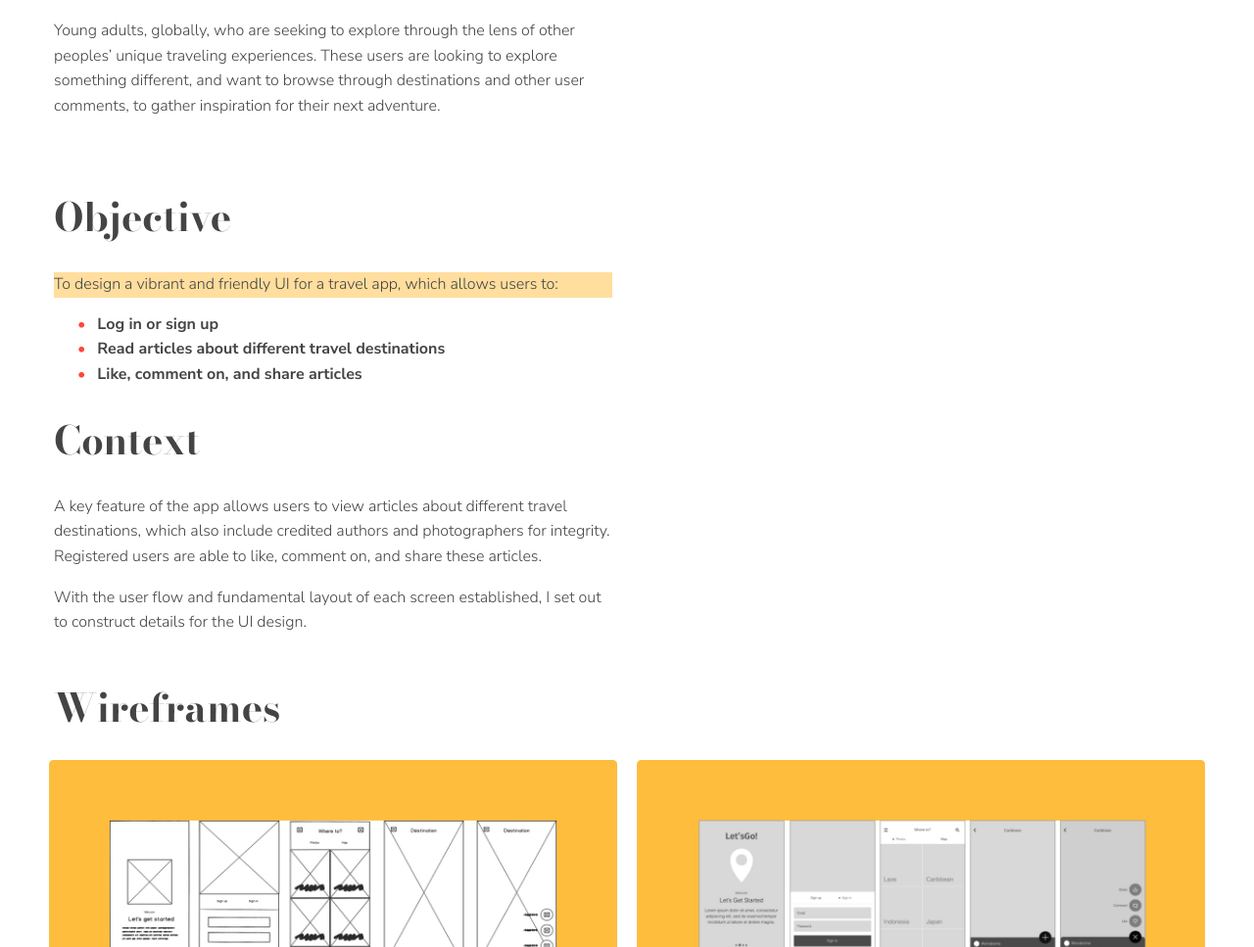
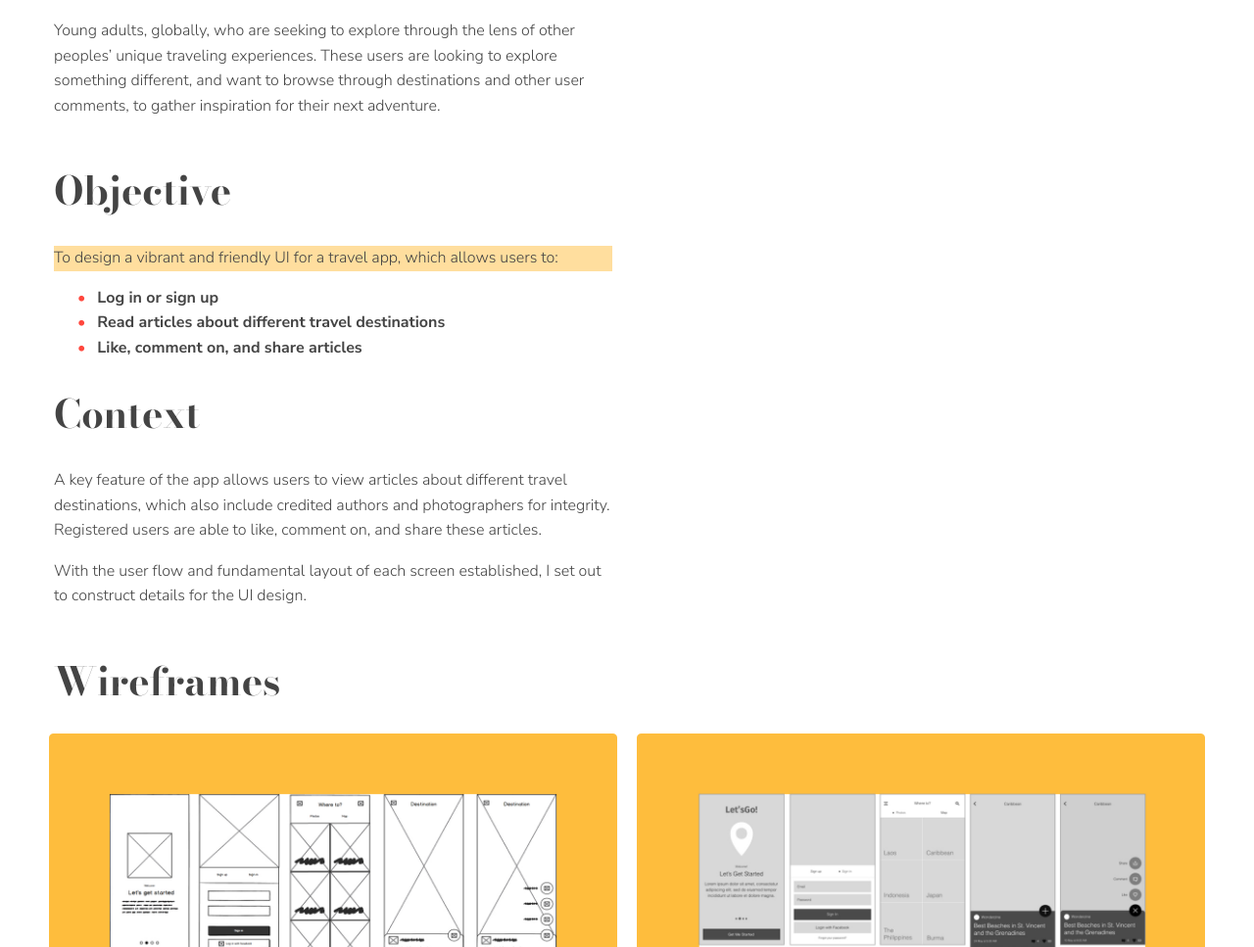
Before and after one commit to Jaclyn-Ippolito/portfolio-website, a plain HTML site: page letsgo.html in a window 1280 px wide. Shown: the part 2561-3528 px from the top of the page at 98% size. Drawn offline with nearby package versions, Linux system fonts and the light colour scheme.

Commit message:
remove top margin from objective header

```diff
--- a/css/style.css
+++ b/css/style.css
@@ -758,6 +758,9 @@ footer {
   .thanks {
     font-size: 30px;
   }
+  .objective {
+    margin-top: 0;
+  }
 }
 
 @media only screen and (min-width: 1024px) {
```
